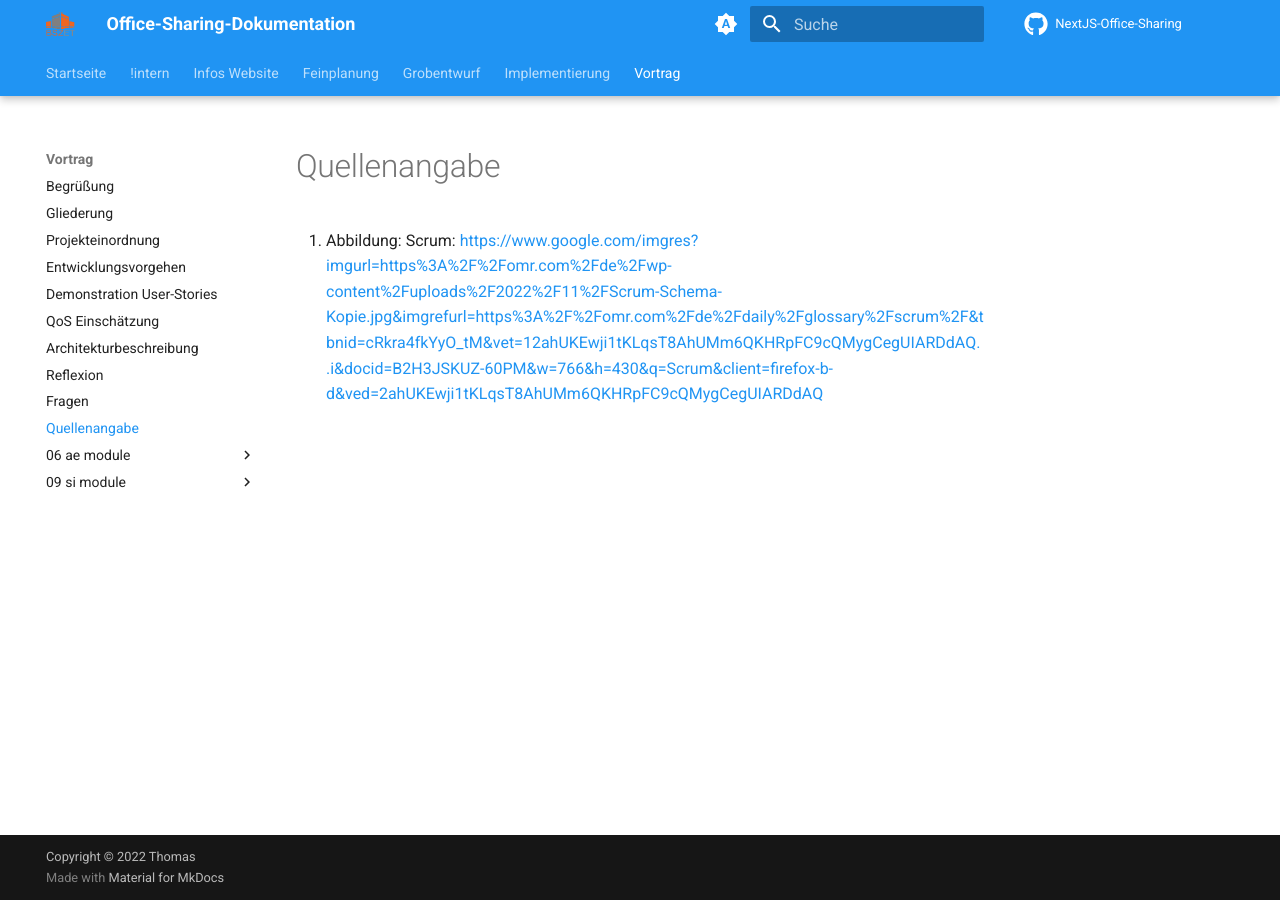
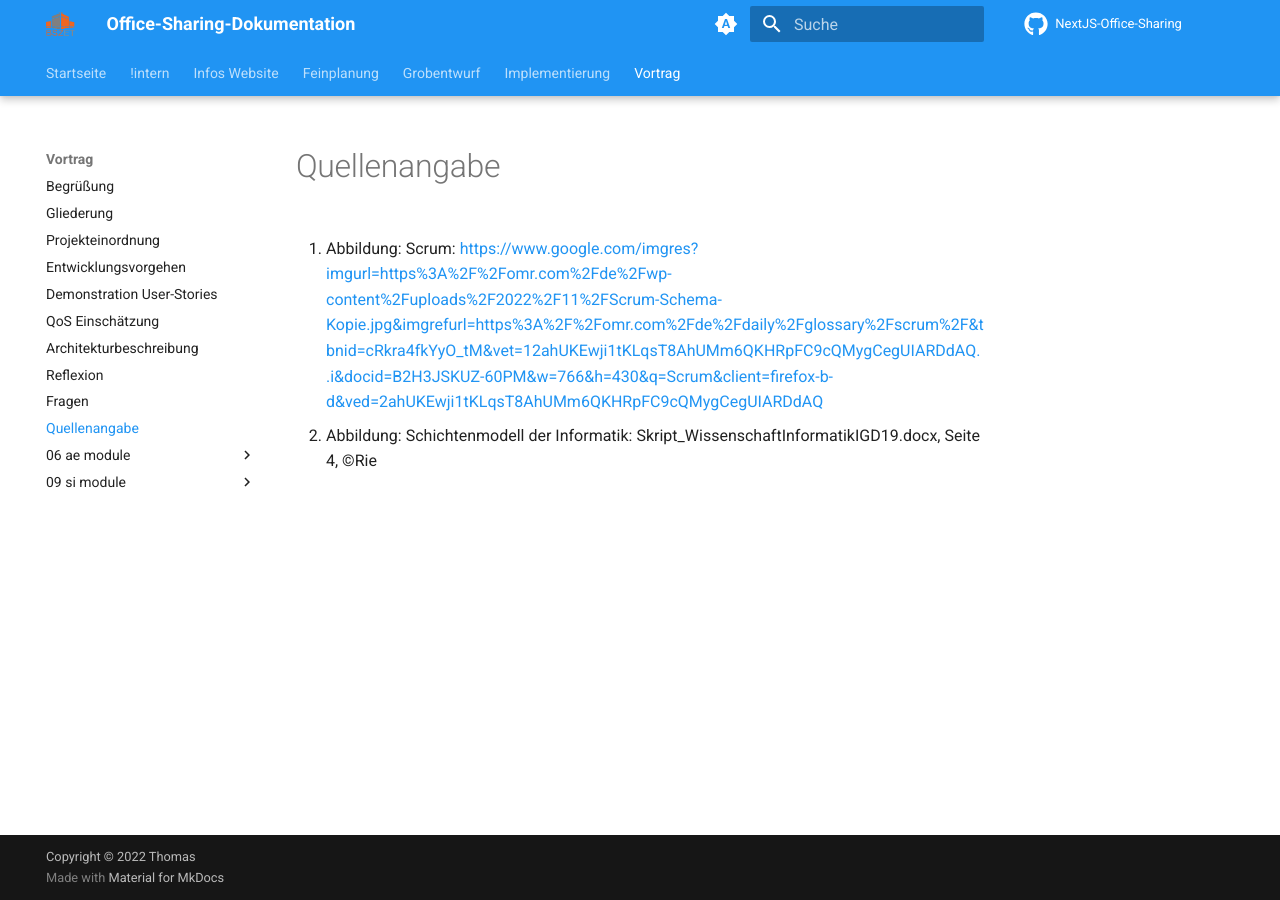
Before and after one commit to gz-bad-erzland-p2/Dokumentation, an MkDocs documentation site: the page built from docs/vortrag/12_quellenangabe.md, in a window 1280 px wide. Built offline with MkDocs 1.6.1 and Material for MkDocs 9.7.7, drawn with Linux system fonts in a browser that asks for light colours; comment, search, counter and statistics services are not loaded.

Commit message:
Update 12_quellenangabe.md

```diff
--- a/docs/vortrag/12_quellenangabe.md
+++ b/docs/vortrag/12_quellenangabe.md
@@ -1,3 +1,5 @@
 # Quellenangabe
 
 1. Abbildung: Scrum: https://www.google.com/imgres?imgurl=https%3A%2F%2Fomr.com%2Fde%2Fwp-content%2Fuploads%2F2022%2F11%2FScrum-Schema-Kopie.jpg&imgrefurl=https%3A%2F%2Fomr.com%2Fde%2Fdaily%2Fglossary%2Fscrum%2F&tbnid=cRkra4fkYyO_tM&vet=12ahUKEwji1tKLqsT8AhUMm6QKHRpFC9cQMygCegUIARDdAQ..i&docid=B2H3JSKUZ-60PM&w=766&h=430&q=Scrum&client=firefox-b-d&ved=2ahUKEwji1tKLqsT8AhUMm6QKHRpFC9cQMygCegUIARDdAQ
+
+2. Abbildung: Schichtenmodell der Informatik: Skript_WissenschaftInformatikIGD19.docx, Seite 4, ©Rie
```
